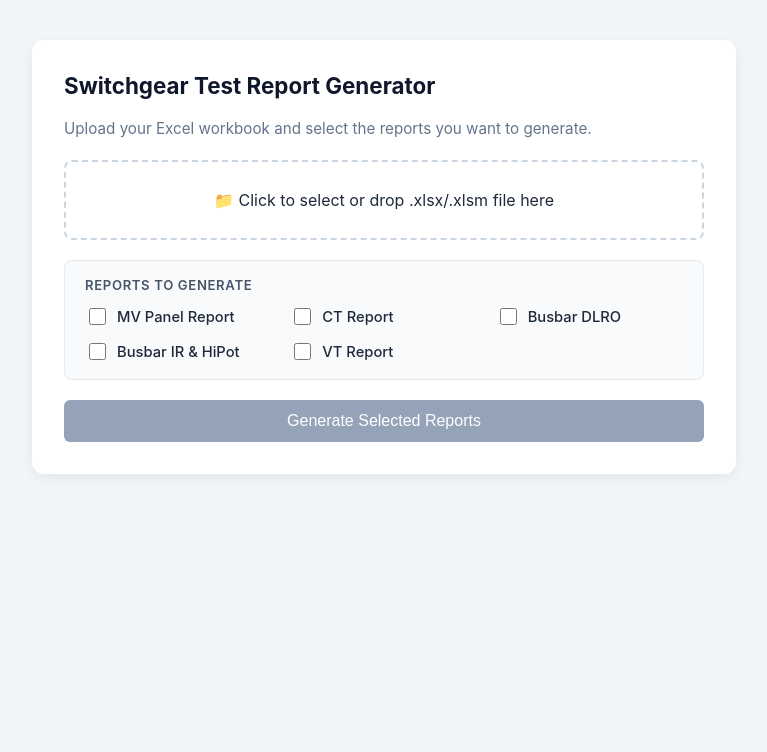
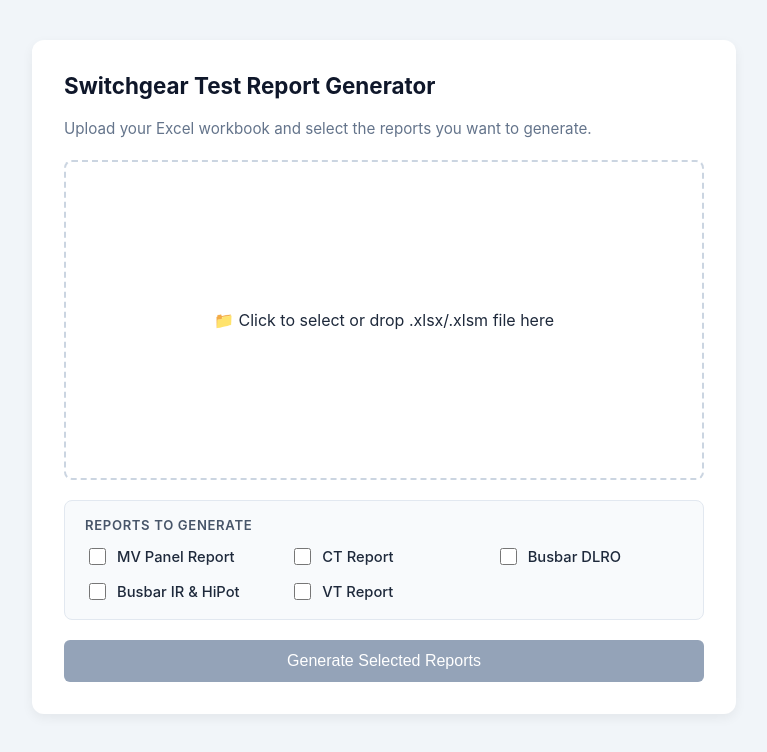
Before and after one commit to shobinja/switchgear, a plain HTML site: page index.html in a window 1280 px wide. Shown: the whole page, without its empty margins (256-1023 px from the left). Drawn offline with nearby package versions, Linux system fonts and the light colour scheme.

Commit message:
dropzone area increased.

```diff
--- a/style.css
+++ b/style.css
@@ -32,15 +32,22 @@ p {
 .dropzone {
   border: 2px dashed #cbd5e1;
   border-radius: 8px;
-  padding: 28px;
+  width: 100%;
+  aspect-ratio: 2 / 1; /* Height will always be exactly 50% of its width */
+  box-sizing: border-box;
+  padding: 24px;
+  display: flex;
+  align-items: center;
+  justify-content: center;
   text-align: center;
   cursor: pointer;
   margin: 20px 0;
-  transition: border-color 0.2s;
+  transition: border-color 0.2s, background-color 0.2s;
 }
 
 .dropzone:hover {
   border-color: #2563eb;
+  background-color: #f8fafc;
 }
 
 input[type="file"] {
```
Also changed, not shown: 1 other file.
